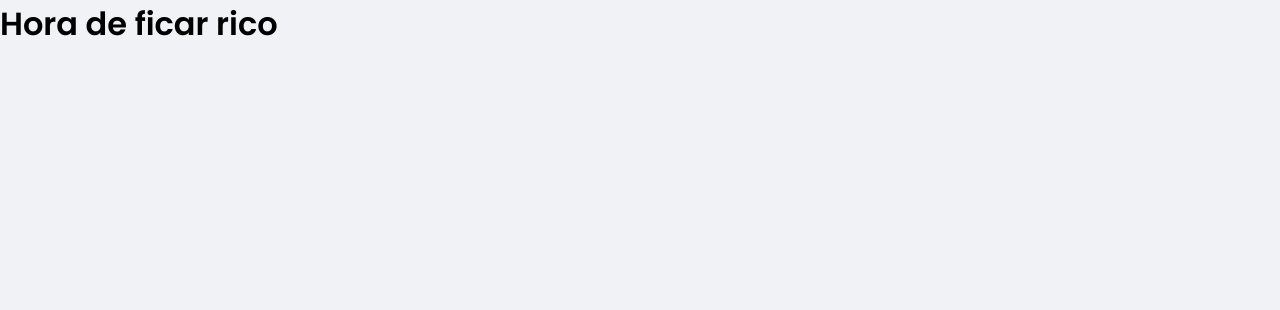
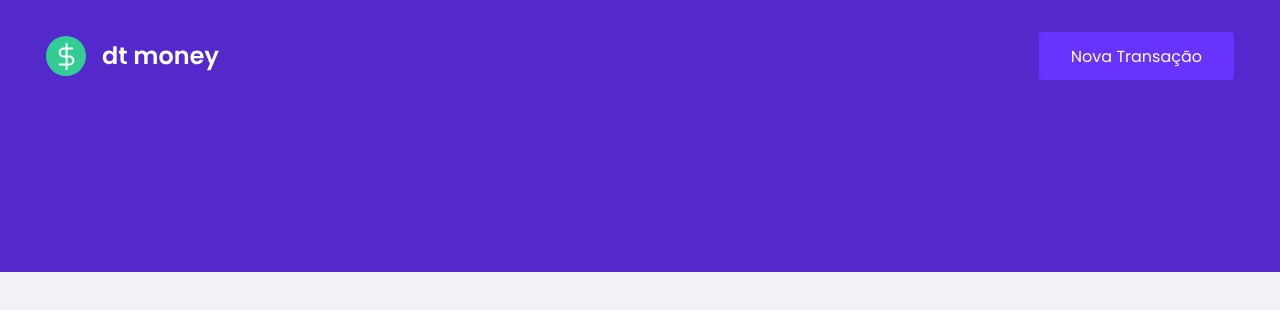
Before and after one commit to devMatheus-Cunha/dtmoney, a React (Create React App) app: page / in a window 1280 px wide. Shown: the top 310 px of the page. Built offline with nearby package versions, Linux system fonts and the light colour scheme.

Commit message:
component header finish

```diff
--- a/src/App.tsx
+++ b/src/App.tsx
@@ -1,11 +1,14 @@
-// Style
+// components
+import { Header } from "./components/Header";
+
+// style
 import { GlobalStyle } from "./style/global";
 
 export function App() {
 	return (
 		<>
+			<Header />
 			<GlobalStyle />
-			<h1>Hora de ficar rico</h1>
 		</>
 	);
 }
--- /dev/null
+++ b/src/components/Header/index.tsx
@@ -0,0 +1,18 @@
+// images
+import ImageLogo from "../../images/logo.svg"
+
+// style compoent
+import { Container, Content } from "./style"
+
+export function Header() {
+	return (
+		<Container>
+			<Content>
+				<img src={ImageLogo} alt="dt money" />
+				<button type="button">
+					Nova Transação
+				</button>
+			</Content>
+		</Container>
+	)
+}
--- /dev/null
+++ b/src/components/Header/style.ts
@@ -0,0 +1,31 @@
+import styled from "styled-components"
+
+export const Container = styled.header`
+background: var(--blue);
+`;
+
+export const Content = styled.div`
+max-width:1220px;
+margin: 0 auto;
+
+padding: 2rem 1rem 12rem;
+display: flex;
+align-items:center;
+justify-content: space-between;
+
+button{
+  font-size:1rem;
+  color: #fff;
+  background-color:var(--blue-light);
+  border: 0;
+  padding:0 2rem;
+  border-radius: 0.25rem;
+  height:3rem;
+
+  transition: filter 0.2s;
+
+  &:hover{
+    filter:brightness(0.9);
+  }
+}
+`
```
